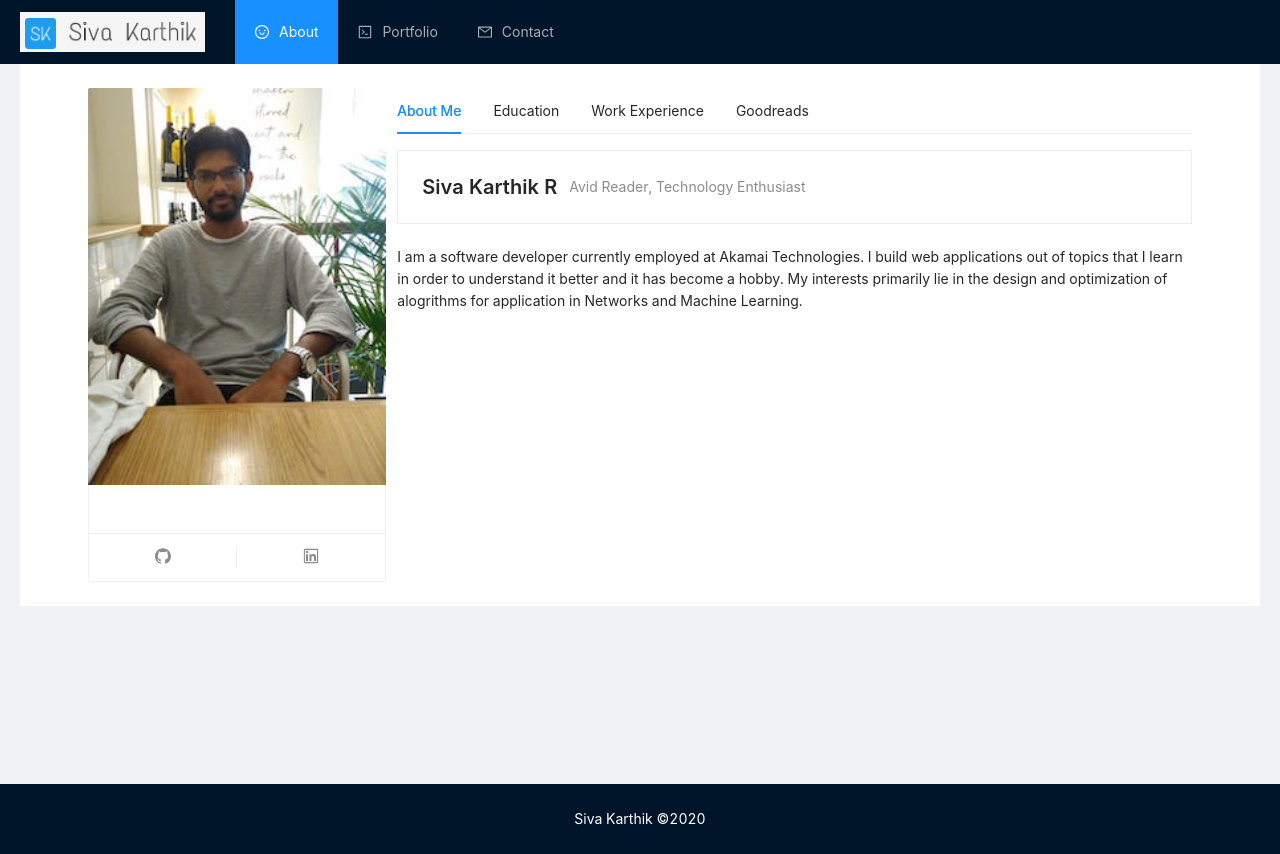
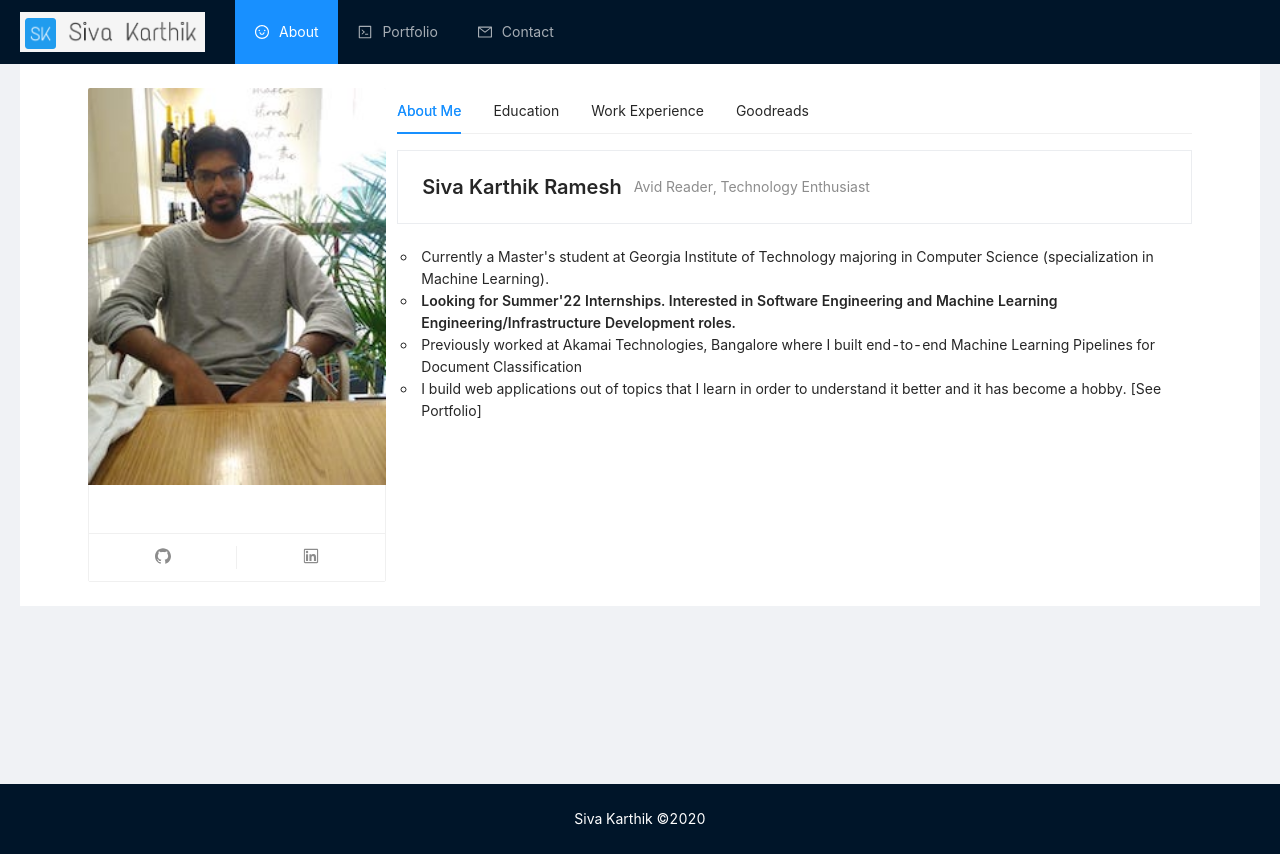
Before and after one commit to sivakarthik51/personal-website, a React (Create React App) app in the folder react-ui/: page / in a window 1280 px wide. Built offline with nearby package versions, Linux system fonts and the light colour scheme.

Commit message:
Updating

```diff
--- a/react-ui/public/index.html
+++ b/react-ui/public/index.html
@@ -30,6 +30,11 @@
     <title>Siva Karthik</title>
   </head>
   <body>
+    <form name="contact" netlify netlify-honeypot="bot-field" hidden>
+      <input type="text" name="name" />
+      <input type="email" name="email" />
+      <textarea name="message"></textarea>
+    </form>
     <noscript>You need to enable JavaScript to run this app.</noscript>
     <div id="root"></div>
     <!--
--- a/react-ui/src/About/About.js
+++ b/react-ui/src/About/About.js
@@ -41,11 +41,16 @@ export default class AboutComponent extends React.Component {
                 <PageHeader
                     className="site-page-header"
 
-                    title="Siva Karthik R"
+                    title="Siva Karthik Ramesh"
                     subTitle={<span className="sub-title">Avid Reader, Technology Enthusiast</span>}/>
                     <br />
-                <Paragraph>
-                    I am a software developer currently employed at Akamai Technologies. I build web applications out of topics that I learn in order to understand it better and it has become a hobby. My interests primarily lie in the design and optimization of alogrithms for application in Networks and Machine Learning.
+                <Paragraph justify>
+                    <ul>
+                        <li>Currently a Master's student at Georgia Institute of Technology majoring in Computer Science (specialization in Machine Learning).</li>
+                        <li><strong>Looking for Summer'22 Internships. Interested in Software Engineering and Machine Learning Engineering/Infrastructure Development roles.</strong></li>
+                        <li>Previously worked at Akamai Technologies, Bangalore where I built end-to-end Machine Learning Pipelines for Document Classification</li>
+                        <li>I build web applications out of topics that I learn in order to understand it better and it has become a hobby. [See Portfolio]</li>
+                    </ul>
                 </Paragraph>
 
 
--- a/react-ui/src/About/Education.js
+++ b/react-ui/src/About/Education.js
@@ -25,22 +25,17 @@ export default class EductionComponent extends React.Component{
               dataSource: [
                 {
                   key: '1',
+                  institution: 'Georgia Institute of Technology',
+                  date: '2021-2023',
+                  grade: 'N/A',
+              },
+                {
+                  key: '2',
                   institution: 'R.V. College of Engineering',
                   date: '2014-2018',
                   grade: '9.56/10.0',
                 },
-                {
-                    key: '2',
-                    institution: 'Miranda P.U. College',
-                    date: '2012-2014',
-                    grade: '94.2%',
-                },
-                {
-                    key: '3',
-                    institution: 'New Horizon Public School',
-                    date: '2004-2012',
-                    grade: '94%',
-                }
+
               ]
 
         }
--- a/react-ui/src/About/WorkExperience.js
+++ b/react-ui/src/About/WorkExperience.js
@@ -60,7 +60,7 @@ export default class WorkExperienceComponent extends React.Component{
                 {
                     key: '3',
                     organization: 'Akamai Technologies',
-                    date: '2018-Present',
+                    date: '2018-2021',
                     designation:'Software Engineer II',
                     tags: ['Search', 'Web Development','Machine Learning']
                 }
--- a/react-ui/src/Contact/Contact.js
+++ b/react-ui/src/Contact/Contact.js
@@ -45,6 +45,7 @@ const ContactForm =  () =>  {
             />
             <br />
         <Form form={form} {...layout} name="nest-messages" onFinish={onFinish} validateMessages={validateMessages}>
+        <input type="hidden" name="form-name" value="nest-messages" />
             <Form.Item
               name={['mail', 'name']}
               label="Name"
--- a/react-ui/src/Portfolio/Portfolio.js
+++ b/react-ui/src/Portfolio/Portfolio.js
@@ -145,17 +145,25 @@ export default class PortfolioComponent extends React.Component {
                 {
                     'key':'2',
                     'title':'Enterprise Search',
-                    'description':'Created a Search Platform indexing all repositories in the organization. Worked on setting up a Machine Learning model to classify documents.',
+                    'description':'Created a Search Platform indexing all repositories in the organization. Worked on setting up an end-to-end Machine Learning pipeline to classify documents and improve the relevancy of Search.',
                     'dates':'2019',
                     'tags':['C#','Python','Search', 'Machine Learning'],
                     'githubLink': '',
-                    'active':true,
                     'avatarText':'C#'
                 },
                 {
                     'key':'3',
                     'title':'API Development',
-                    'description':'Developed APIs for Salesforce Objects',
+                    'description':'Developed APIs for Salesforce Objects to facilitate Product Catalog and manage launches.',
+                    'dates':'2019',
+                    'tags':['Mulesoft','Salesforce'],
+                    'githubLink': '',
+                    'avatarText':'API'
+                },
+                {
+                    'key':'4',
+                    'title':'Edge Cache Purge',
+                    'description':'Designed and setup an automated purge mechanism along with a generic API to clear cache in over 240,000 Edge systems worldwide for the main Akamai Site.',
                     'dates':'2019',
                     'tags':['Mulesoft','Salesforce'],
                     'githubLink': '',
@@ -275,7 +283,7 @@ export default class PortfolioComponent extends React.Component {
                     </TabPane>
                     <TabPane tab="Vocational Projects" key="2">
                         <PageHeader title="Vocational Projects" className="site-page-header"
-                            subTitle={<span className="sub-title">2018-2020</span>} />
+                            subTitle={<span className="sub-title">2018-2021</span>} />
 
                         <Row gutter={16}>
                             {vocationsProjs}
```
Also changed, not shown: 2 other files (tests, documents, lock files or other folders).
